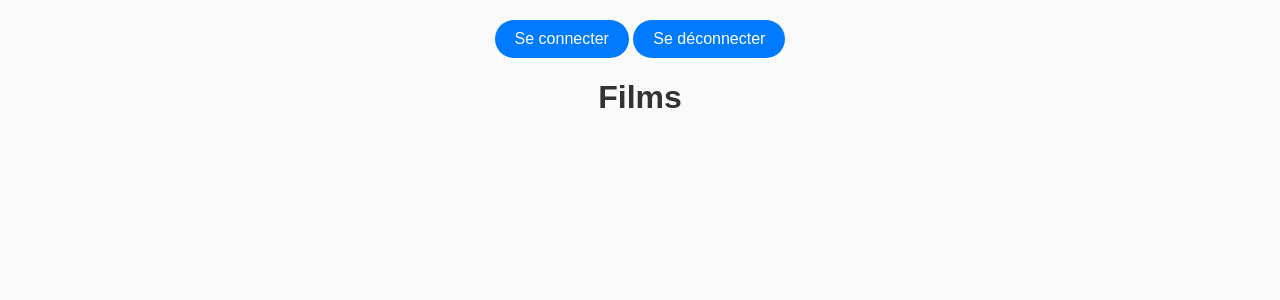
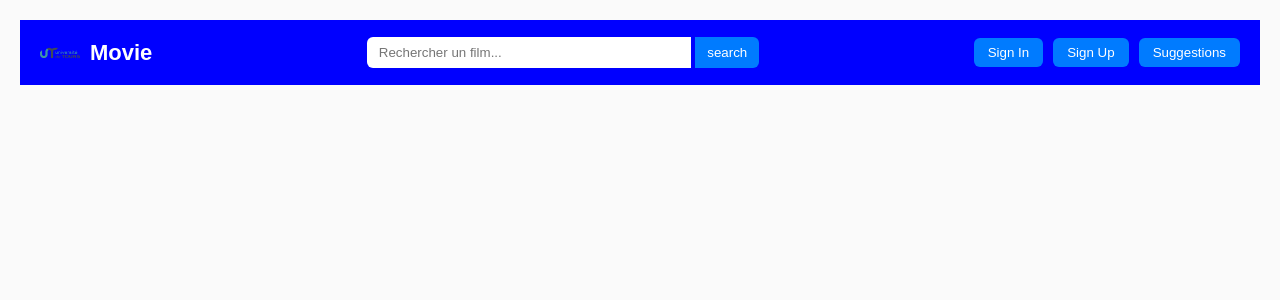
Before and after one commit to beieb/WEBMovie, a Flask app: page /main in a window 1280 px wide. Shown: the top 300 px of the page. Run offline with Flask 3, Linux system fonts and the light colour scheme; the visitor is signed in with stand-in values (Sample User, id 1); data that the repository does not hold is empty.

Commit message:
ajout nav bar + movie_items renvoie vers la page du film

```diff
--- a/static/css/style.css
+++ b/static/css/style.css
@@ -46,7 +46,16 @@
     height: 330px;
     overflow: hidden;
     border-radius: 10px;
+}
+
+/* Le film est cliquable via un lien autour de l'image */
+.film-clickable {
+    display: block;
+    width: 100%;
+    height: 100%;
     cursor: pointer;
+    position: relative;
+    z-index: 1;
 }
 
 /* ===== IMAGE ===== */
@@ -94,10 +103,25 @@
     border-radius: 10px;
 
     opacity: 0;
-    transition: opacity 0.4s ease-in-out;
+    transition: opacity 0.3s ease;
+
+    /* Empêche l'overlay de bloquer le clic vers la page film */
+    pointer-events: none;
+
+    z-index: 2;
 }
 
-/* Affichage du popup au survol */
+/* Overlay visible au survol */
 .film-item:hover .film-overlay {
     opacity: 1;
+
+    /* MAIS le clic passe quand même à travers sauf pour le formulaire */
+    pointer-events: none;
 }
+
+/* Le formulaire doit être cliquable */
+.film-overlay form,
+.film-overlay form * {
+    pointer-events: auto !important;
+    z-index: 3;
+}
--- /dev/null
+++ b/templates/components/nav_bar.html
@@ -0,0 +1,119 @@
+<div class="navbar">
+
+    <!-- Gauche : Logo + Titre -->
+    <div class="nav-left">
+        <img src="{{ url_for('static', filename='img/image-univ.png') }}" class="nav-logo" alt="logo">
+        <h2 class="nav-title">Movie</h2>
+    </div>
+
+    <!-- Centre : Recherche -->
+    <div class="nav-search">
+        <form action="/search" method="GET">
+            <input type="text" name="q" placeholder="Rechercher un film..." required>
+            <button type="submit">search</button>
+        </form>
+    </div>
+
+    <!-- Droite : User / connexion -->
+    <div class="nav-right">
+
+        {% if session.get('user') %}
+            <span class="nav-user">Bonjour {{ session.get('user')['username'] }}</span>
+            <button onclick="location.href='/profile'">Profil</button>
+            <button onclick="location.href='/logout'">Logout</button>
+        {% else %}
+            <button onclick="location.href='/login'">Sign In</button>
+            <button onclick="location.href='/register'">Sign Up</button>
+        {% endif %}
+
+        <button onclick="location.href='/suggestions'">Suggestions</button>
+
+    </div>
+</div>
+<style>/* ===== NAVBAR ===== */
+.navbar {
+    width: 100%;
+    height: 65px;
+    background: blue;
+    color: white;
+
+    display: flex;
+    justify-content: space-between;
+    align-items: center;
+
+    padding: 0 20px;
+    box-sizing: border-box;
+    position: sticky;
+    top: 0;
+    z-index: 1000;
+}
+
+/* Logo + Titre */
+.nav-left {
+    display: flex;
+    align-items: center;
+    gap: 10px;
+}
+
+.nav-logo {
+    height: 40px;
+    width: 40px;
+    object-fit: contain;
+}
+
+.nav-title {
+    font-size: 22px;
+}
+
+/* Recherche */
+.nav-search {
+    flex: 1;
+    display: flex;
+    justify-content: center;
+}
+
+.nav-search input {
+    width: 300px;
+    padding: 8px 12px;
+    border-radius: 6px 0 0 6px;
+    border: none;
+    outline: none;
+}
+
+.nav-search button {
+    padding: 8px 12px;
+    border: none;
+    background: #007BFF;
+    color: white;
+    border-radius: 0 6px 6px 0;
+    cursor: pointer;
+}
+
+.nav-search button:hover {
+    background: #0056d4;
+}
+
+/* Partie droite */
+.nav-right {
+    display: flex;
+    align-items: center;
+    gap: 10px;
+}
+
+.nav-right button {
+    padding: 7px 14px;
+    border-radius: 6px;
+    border: none;
+    background: #007BFF;
+    color: white;
+    cursor: pointer;
+}
+
+.nav-right button:hover {
+    background: #0056d4;
+}
+
+.nav-user {
+    margin-right: 10px;
+}
+</style>
--- a/templates/main.html
+++ b/templates/main.html
@@ -8,12 +8,7 @@
   </head>
 
   <body>
-        <div class="header">
-
-            <button class="bouton_connection" onclick="location.href = 'http://127.0.0.1:5000/login'">Se connecter</button>
-            <button class="bouton_deconnection" onclick="location.href = 'http://127.0.0.1:5000/logout'">Se déconnecter</button>
-            <h1>Films</h1>
-        </div>
+        {% include 'components/nav_bar.html' %}
 
         <div class="films-container">
             {% for movie in best_movies %}
```
Also changed, not shown: templates/components/movie_item.html (+8 -7 lines), static/img/image-univ.png (added).
